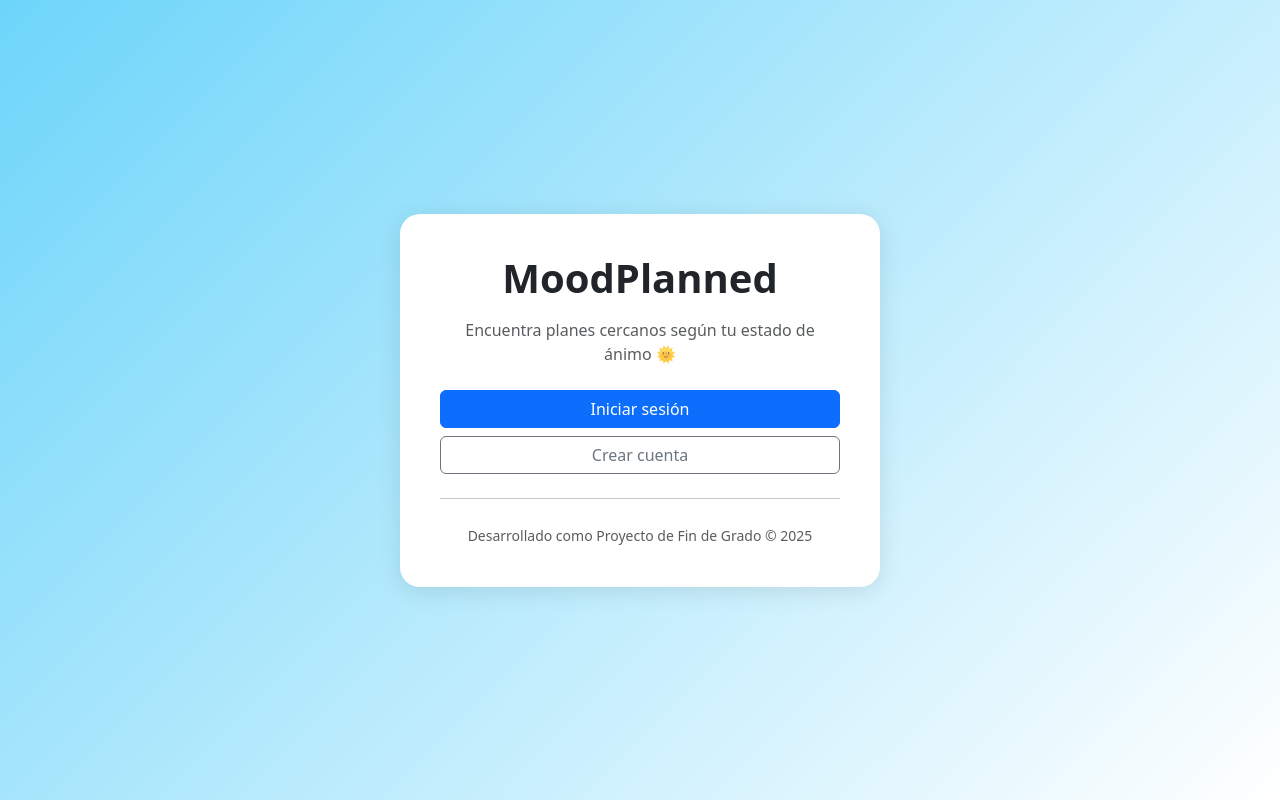
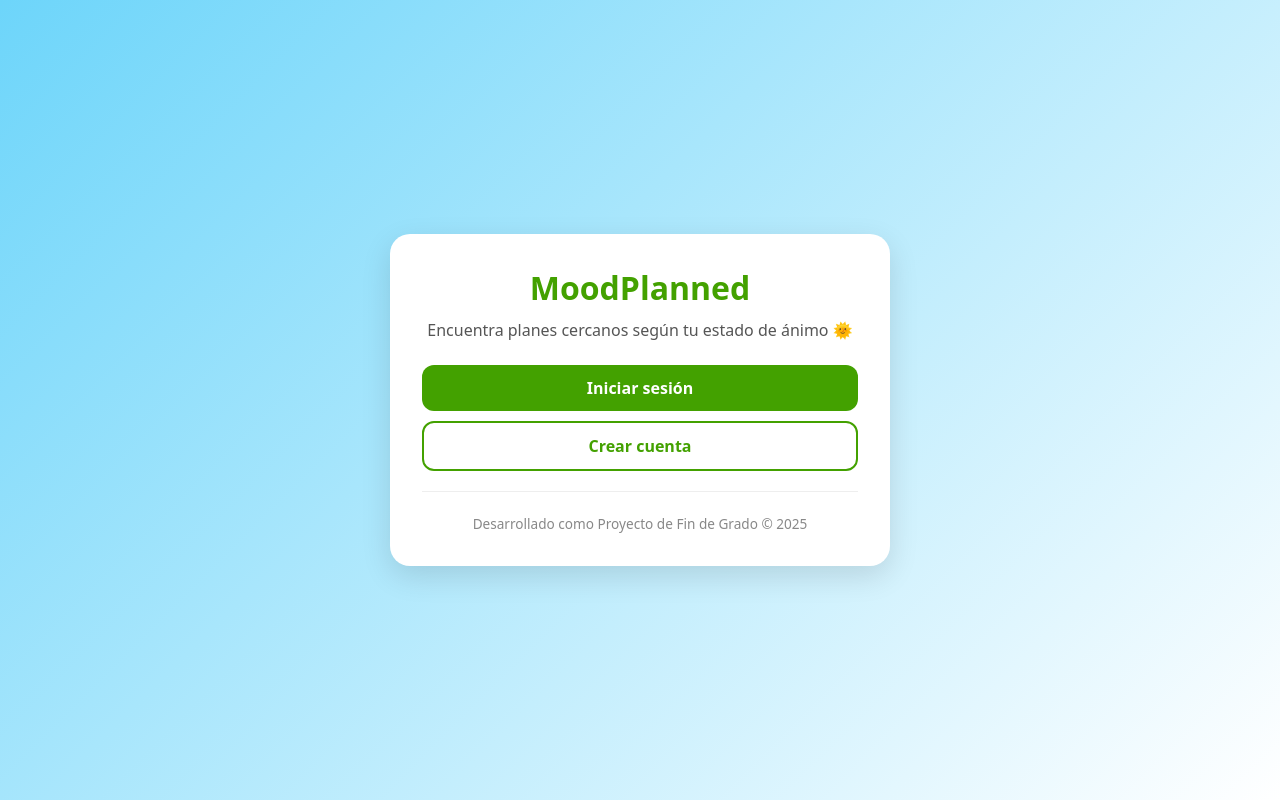
Before and after one commit to AaronAlonsoAparicio/TFG, a PHP site: page / in a window 1280 px wide. Run offline with PHP 8.4, Linux system fonts and the light colour scheme.

Commit message:
prueba 2

```diff
--- a/public/index.php
+++ b/public/index.php
@@ -11,46 +11,25 @@ if (!empty($_SESSION['user_id'])) {
 <html lang="es">
 
 <head>
-    <meta charset="utf-8">
-    <meta name="viewport" content="width=device-width, initial-scale=1">
-    <title>MoodPlanned</title>
-    <link href="https://cdn.jsdelivr.net/npm/bootstrap@5.3.2/dist/css/bootstrap.min.css" rel="stylesheet">
-    <style>
-        body {
-            background: linear-gradient(135deg, #6dd5fa, #ffffff);
-            min-height: 100vh;
-            display: flex;
-            align-items: center;
-            justify-content: center;
-        }
+  <meta charset="utf-8">
+  <meta name="viewport" content="width=device-width, initial-scale=1">
+  <title>MoodPlanned</title>
 
-        .hero {
-            max-width: 480px;
-            background: white;
-            padding: 2.5rem;
-            border-radius: 20px;
-            box-shadow: 0 4px 25px rgba(0, 0, 0, 0.1);
-        }
-    </style>
+  <!-- Enlazamos SOLO tu CSS -->
+  <link rel="stylesheet" href="assets/css/style.css?v=1">
 </head>
 
 <body>
+  <div class="hero">
+    <h1>MoodPlanned</h1>
+    <p class="lead">Encuentra planes cercanos según tu estado de ánimo 🌞</p>
 
-    <div class="hero text-center">
-        <h1 class="fw-bold mb-3">MoodPlanned</h1>
-        <p class="text-muted mb-4">
-            Encuentra planes cercanos según tu estado de ánimo 🌞
-        </p>
+    <a href="login.php" class="btn-brand">Iniciar sesión</a>
+    <a href="register.php" class="btn-ghost">Crear cuenta</a>
 
-        <a href="login.php" class="btn btn-primary w-100 mb-2">Iniciar sesión</a>
-        <a href="register.php" class="btn btn-outline-secondary w-100">Crear cuenta</a>
-
-        <hr class="my-4">
-        <small class="text-muted">
-            Desarrollado como Proyecto de Fin de Grado © <?= date('Y') ?>
-        </small>
-    </div>
-
+    <div class="hr"></div>
+    <small>Desarrollado como Proyecto de Fin de Grado © <?= date('Y') ?></small>
+  </div>
 </body>
 
 </html>
```
Also changed, not shown: public/assets/css/style.css (added).
